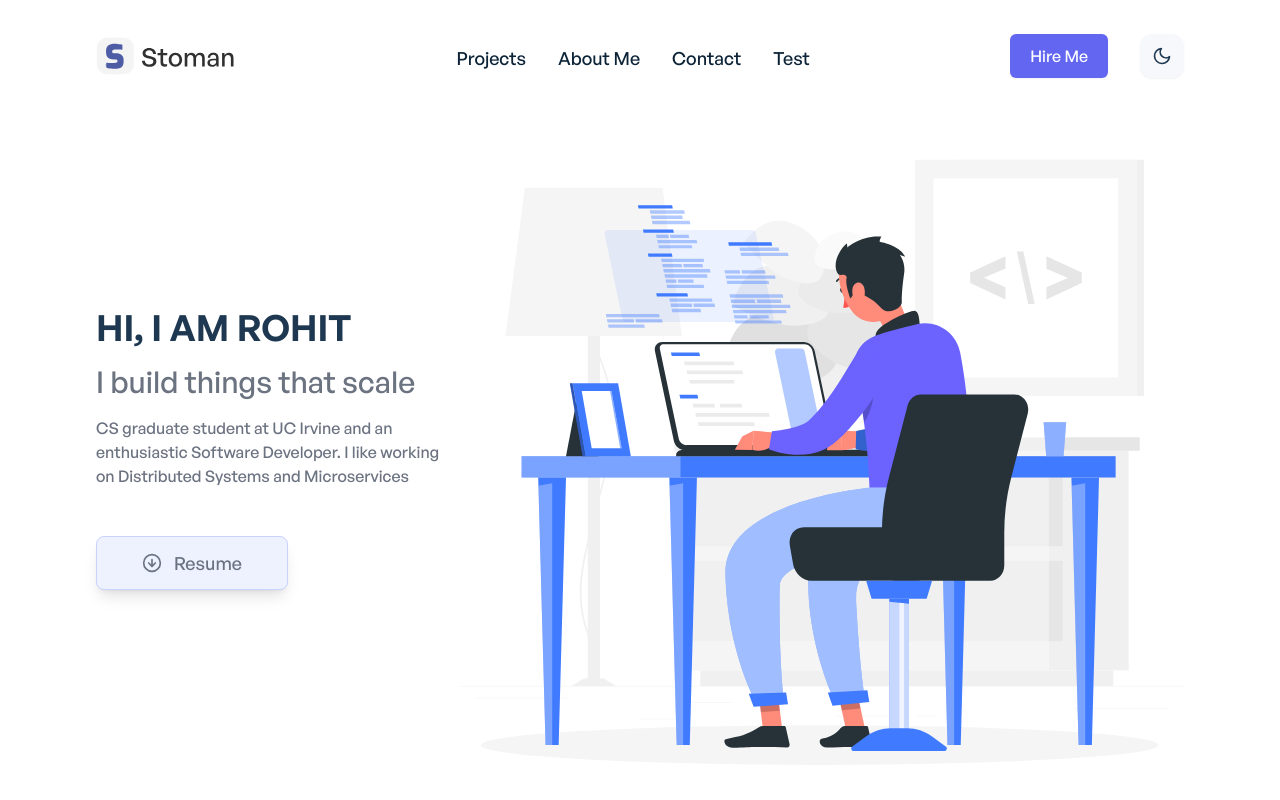
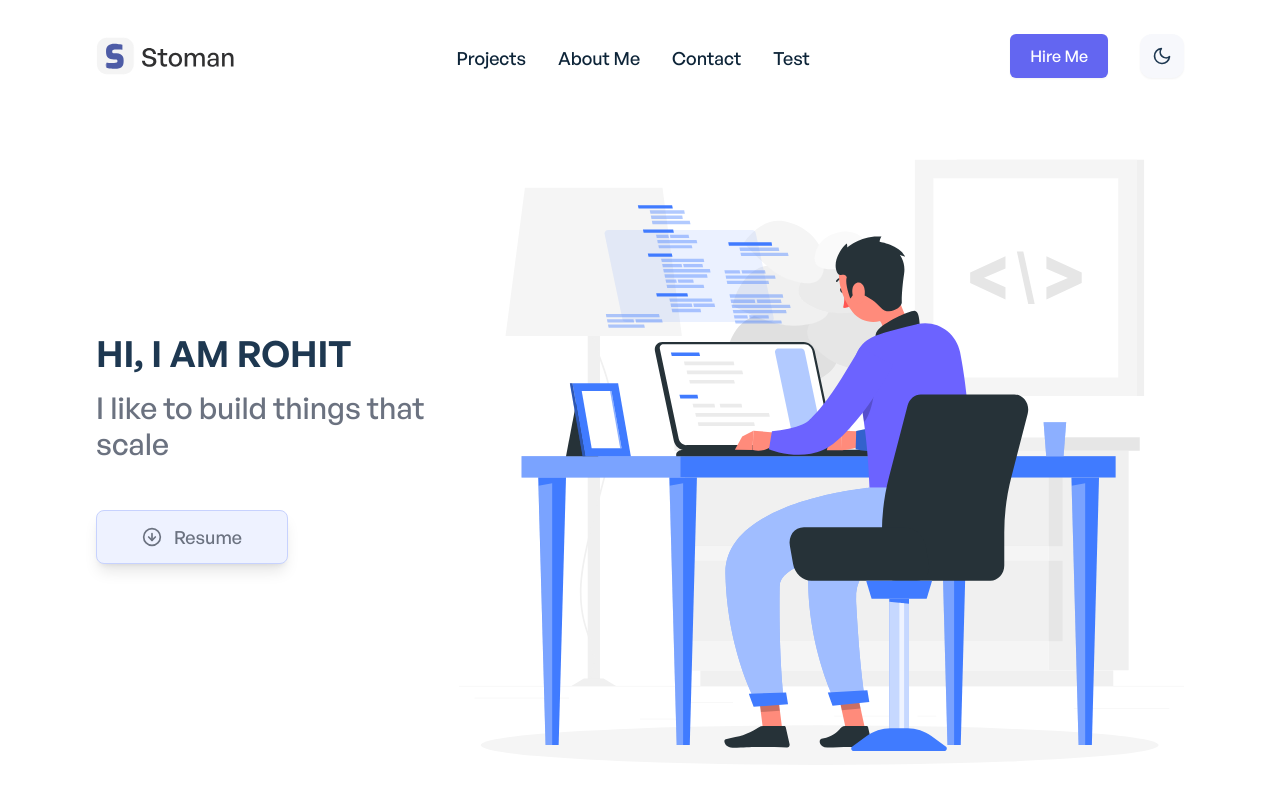
Before and after one commit to enigmavadali/main-portfolio, a React (Create React App) app: page / in a window 1280 px wide. Shown: the top 800 px of the page. Built offline with nearby package versions, Linux system fonts and the light colour scheme.

Commit message:
Fix Banner

```diff
--- a/src/components/shared/AppBanner.jsx
+++ b/src/components/shared/AppBanner.jsx
@@ -37,9 +37,9 @@ const AppBanner = () => {
 					}}
 					className="font-general-medium mt-4 text-lg md:text-xl lg:text-2xl xl:text-3xl text-center sm:text-left leading-normal text-gray-500 dark:text-gray-200"
 				>
-					I build things that scale
+					I like to build things that scale
 				</motion.p>
-				<motion.p
+				{/* <motion.p
 					initial={{ opacity: 0 }}
 					animate={{ opacity: 1 }}
 					transition={{
@@ -50,7 +50,7 @@ const AppBanner = () => {
 					className="font-general-medium mt-4 text-md md:text-lg lg:text-xl xl:text-2xl text-center sm:text-left leading-normal text-gray-500 dark:text-gray-200"
 				>
 					CS graduate student at UC Irvine and an enthusiastic Software Developer. I like working on Distributed Systems and Microservices
-				</motion.p>
+				</motion.p> */}
 				<motion.div
 					initial={{ opacity: 0 }}
 					animate={{ opacity: 1 }}
```
